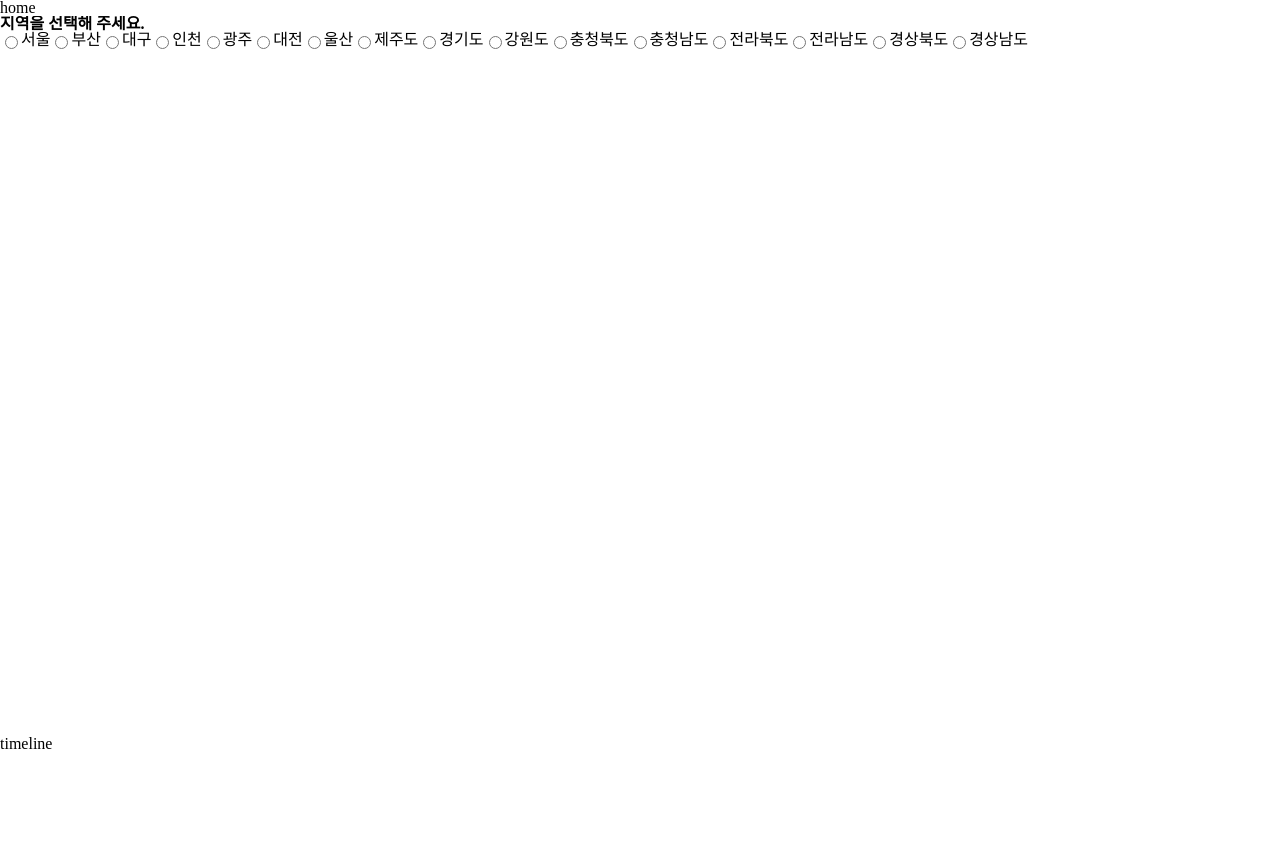
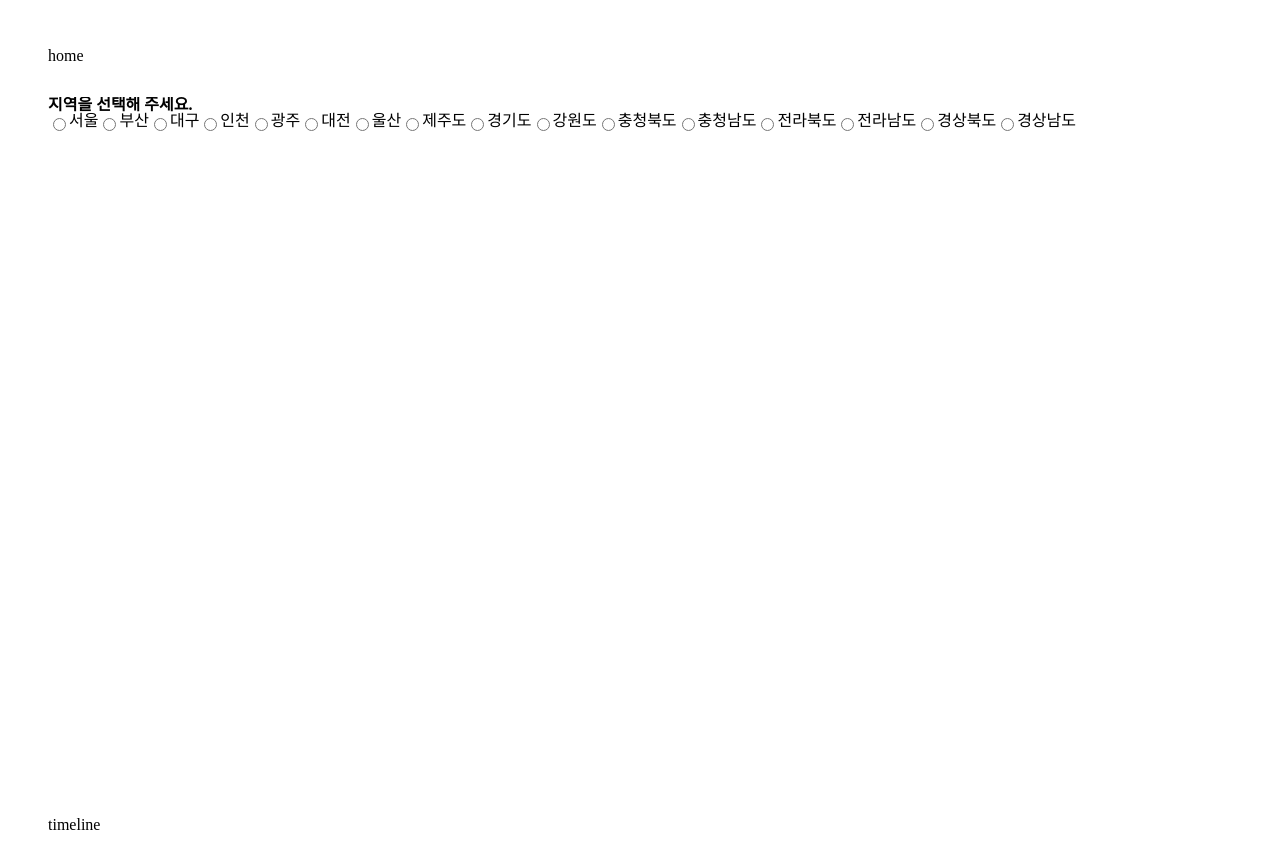
Before and after one commit to CodeSoom/project-react-2-hyejineee, a React app: page /questions in a window 1280 px wide. Shown: the top 868 px of the page. Before the commit the page ends 816 px from the top, so only its background shows below. Built offline with nearby package versions, Linux system fonts and the light colour scheme.

Commit message:
Layout result page

```diff
--- a/index.css
+++ b/index.css
@@ -19,7 +19,14 @@ time, mark, audio, video {
     background:transparent;
 }
 
+html, body {
+     height: 100%;
+     width: 100%;
+     margin: 0;
+}
+
 body {
+    height: 100%;
     line-height:1;
     min-height: 100vh;
 }
--- a/src/page/ResultPage.jsx
+++ b/src/page/ResultPage.jsx
@@ -6,12 +6,30 @@ import SelectedOptionContainer from 'container/SelectedOptionContainer';
 
 import Layout from 'presentational/Layout';
 
+import styled from '@emotion/styled';
+
+const OptionBox = styled.div({
+  height: '30%',
+  boxSizing: 'border-box',
+});
+
+const CourseBox = styled.div({
+  display: 'flex',
+  height: '70%',
+  boxSizing: 'border-box',
+});
+
 export default function ResultPage() {
   return (
     <Layout>
-      <SelectedOptionContainer />
-      <CoursesContainer />
-      <CourseMapContainer />
+      <OptionBox>
+        <SelectedOptionContainer />
+      </OptionBox>
+
+      <CourseBox>
+        <CoursesContainer />
+        <CourseMapContainer />
+      </CourseBox>
     </Layout>
   );
 }
--- a/src/presentational/CourseMap.jsx
+++ b/src/presentational/CourseMap.jsx
@@ -1,6 +1,13 @@
 import React, { useEffect, useRef } from 'react';
 
+import styled from '@emotion/styled';
+
 import { NaverMap } from 'react-naver-maps';
+
+const Container = styled.div({
+  width: '50%',
+  flex: '1 0 50%',
+});
 
 export default function CourseMap({ courseGPX }) {
   const mapRef = useRef();
@@ -18,9 +25,11 @@ export default function CourseMap({ courseGPX }) {
   });
 
   return (
-    <NaverMap
-      naverRef={(ref) => { mapRef.current = ref; }}
-      style={{ width: '100%', height: '400px' }}
-    />
+    <Container>
+      <NaverMap
+        naverRef={(ref) => { mapRef.current = ref; }}
+        style={{ height: '100%' }}
+      />
+    </Container>
   );
 }
--- a/src/presentational/Courses.jsx
+++ b/src/presentational/Courses.jsx
@@ -1,14 +1,25 @@
 import React from 'react';
+
+import styled from '@emotion/styled';
 
 import CourseItem from 'presentational/CourseItem';
 
+const Container = styled.div({
+  width: '50%',
+  flex: '1 0 50%',
+});
+
 export default function Courses({ courses, onClick }) {
   if (courses.length <= 0) {
-    return (<img alt="등산코스 없음" src="../test.jpg" />);
+    return (
+      <Container>
+        <img alt="등산코스 없음" src="../test.jpg" />
+      </Container>
+    );
   }
 
   return (
-    <div>
+    <Container>
       {
         courses.map((course) => (
           <CourseItem
@@ -18,6 +29,6 @@ export default function Courses({ courses, onClick }) {
           />
         ))
       }
-    </div>
+    </Container>
   );
 }
--- a/src/presentational/Layout.jsx
+++ b/src/presentational/Layout.jsx
@@ -1,12 +1,31 @@
 import React from 'react';
+
+import styled from '@emotion/styled';
+
+const Container = styled.div({
+  width: '100%',
+  height: '100vh',
+  boxSizing: 'border-box',
+  padding: '3rem',
+});
+
+const Header = styled.header({
+  height: '7%',
+});
+
+const ContentBox = styled.div({
+  height: '93%',
+});
 
 export default function Layout({ children }) {
   return (
-    <div>
-      <header>home</header>
-      <div>
+    <Container>
+      <Header>
+        home
+      </Header>
+      <ContentBox>
         {children}
-      </div>
-    </div>
+      </ContentBox>
+    </Container>
   );
 }
```
Also changed, not shown: 2 other files (tests, documents, lock files or other folders).
